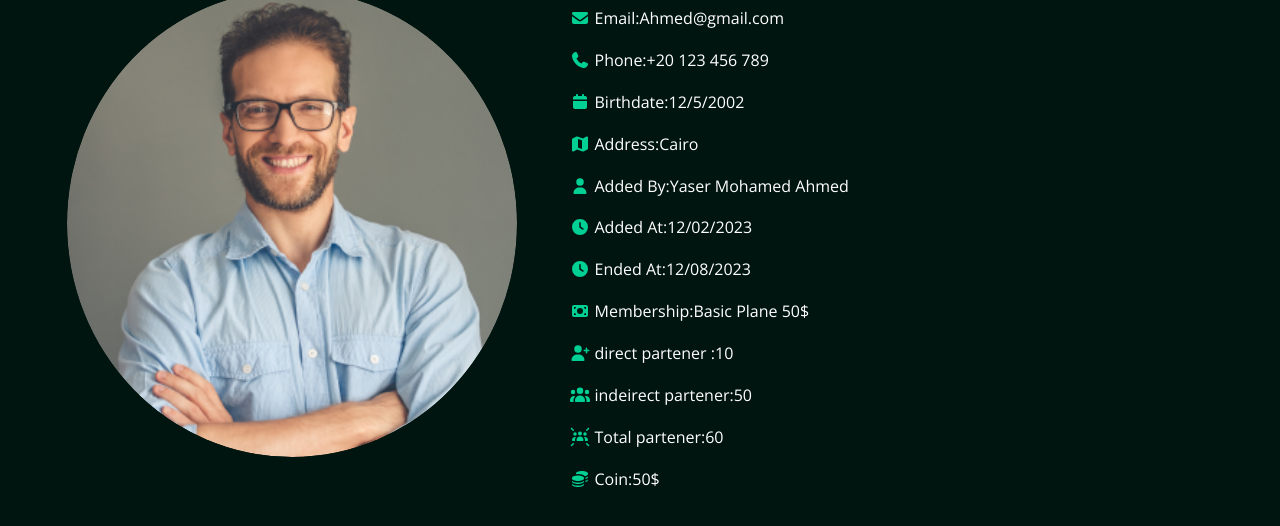
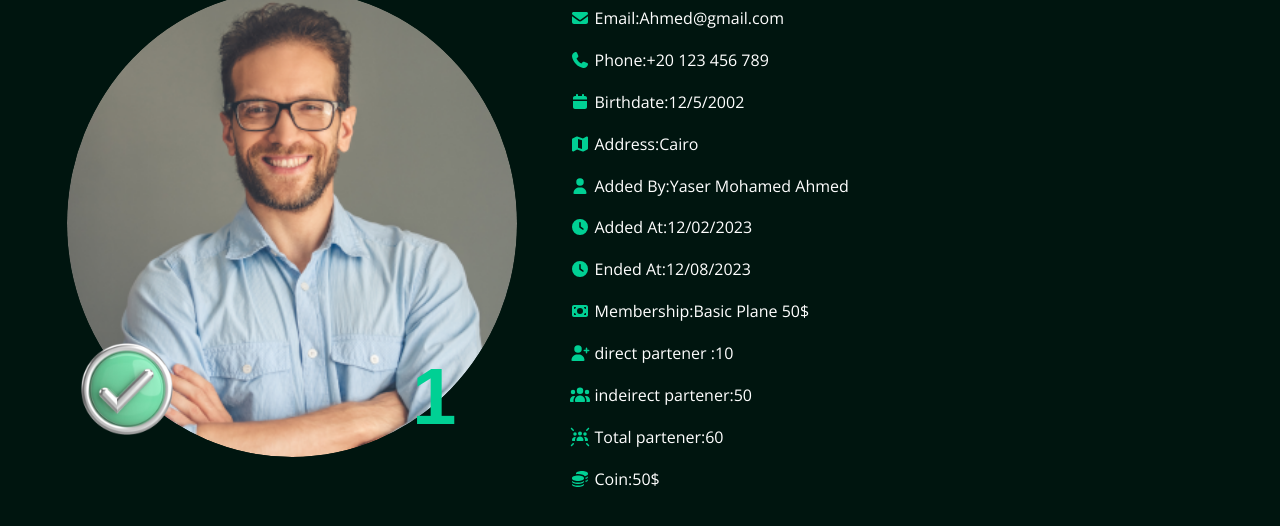
Before and after one commit to EngAhmedElBayoumi/Trading-whale-school, a plain HTML site: page profile.html in a window 1280 px wide. Shown: the part 592-1118 px from the top of the page. Drawn offline with nearby package versions, Linux system fonts and the light colour scheme; a web font is replaced by a local one.

Commit message:
add new lock and add right sign

```diff
--- a/profile.html
+++ b/profile.html
@@ -164,12 +164,23 @@
     <div class="container">
       <div class="team__wrapper">
         <div class="row g-5 align-items-center">
-          <div class="col-md-5">
-            <div class="team__thumb rotate" style="border-radius: 50%;">
-              <img src="assets/images/team-details/1.png" calss="rotate-img" style="border-radius: 50%;"
-                alt="Team Image">
-            </div>
+
+          <div class="col-md-12 col-lg-5">
+            <div style=" position:relative;">
+              <h1 style="position: absolute; font-size:80px; bottom:10px;right:60px;z-index:9;" class="green-color">
+                1
+              </h1>
+              <h1 style="position: absolute; font-size:90px ;  bottom:10px;left:10px;z-index:9;" class="green-color">
+                <img src="assets/images/rightsign.png" style="width: 100px;" alt="" srcset="">
+              </h1>
+              <div class="team__thumb rotate" style="border-radius: 50%; position:relative;">
+                <img src="assets/images/team-details/1.png" calss="rotate-img" style="border-radius: 50%;"
+                  alt="Team Image">
+              </div>
           </div>
+          </div>
+
+
           <div class="col-md-7">
             <div class="team__content">
               <h2 class="green-color">Ahmed Tarek Ahmed</h2>
@@ -528,14 +539,6 @@
       }
     });
 
-    const dateInput = document.getElementById('birthdate');
-    dateInput.setAttribute('placeholder', 'dd/mm/yyyy');
-    dateInput.addEventListener('blur', () => {
-      dateInput.setAttribute('placeholder', 'dd/mm/yyyy');
-    });
-
-
-
   </script>
 
 
```
Also changed, not shown: marketing.html (+1 -1 lines), assets/images/lock.png (added), assets/images/rightsign.png (added), text.txt.
